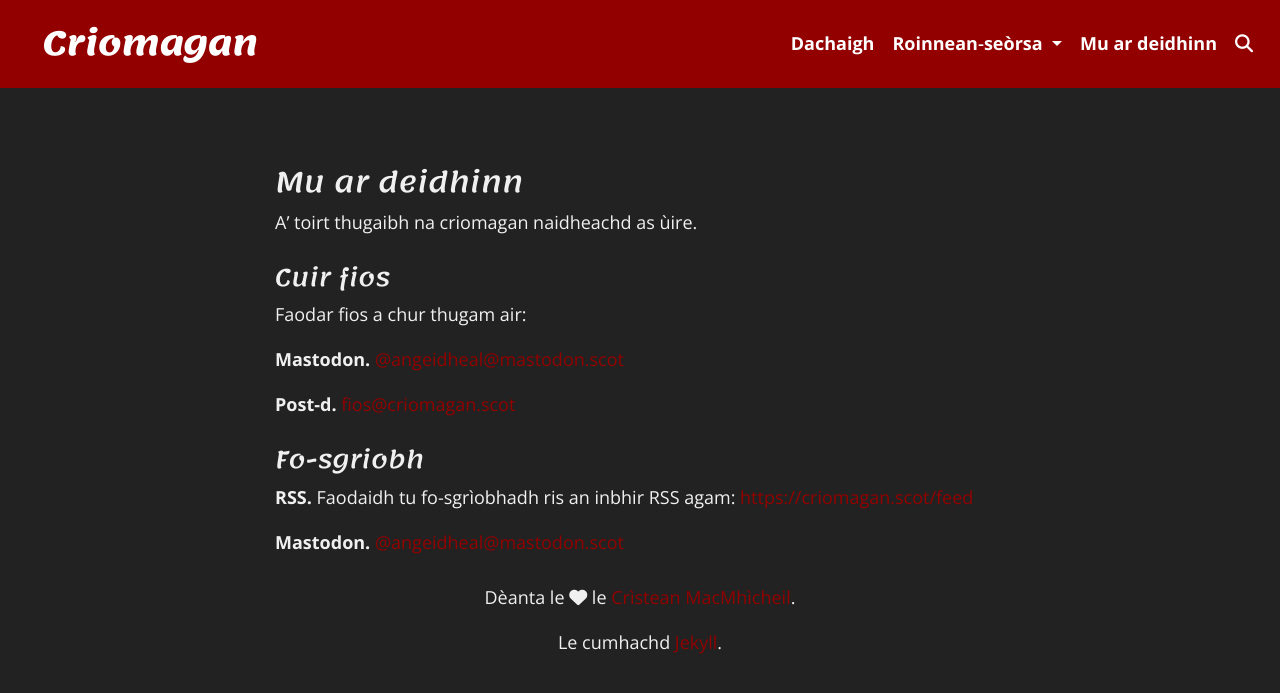
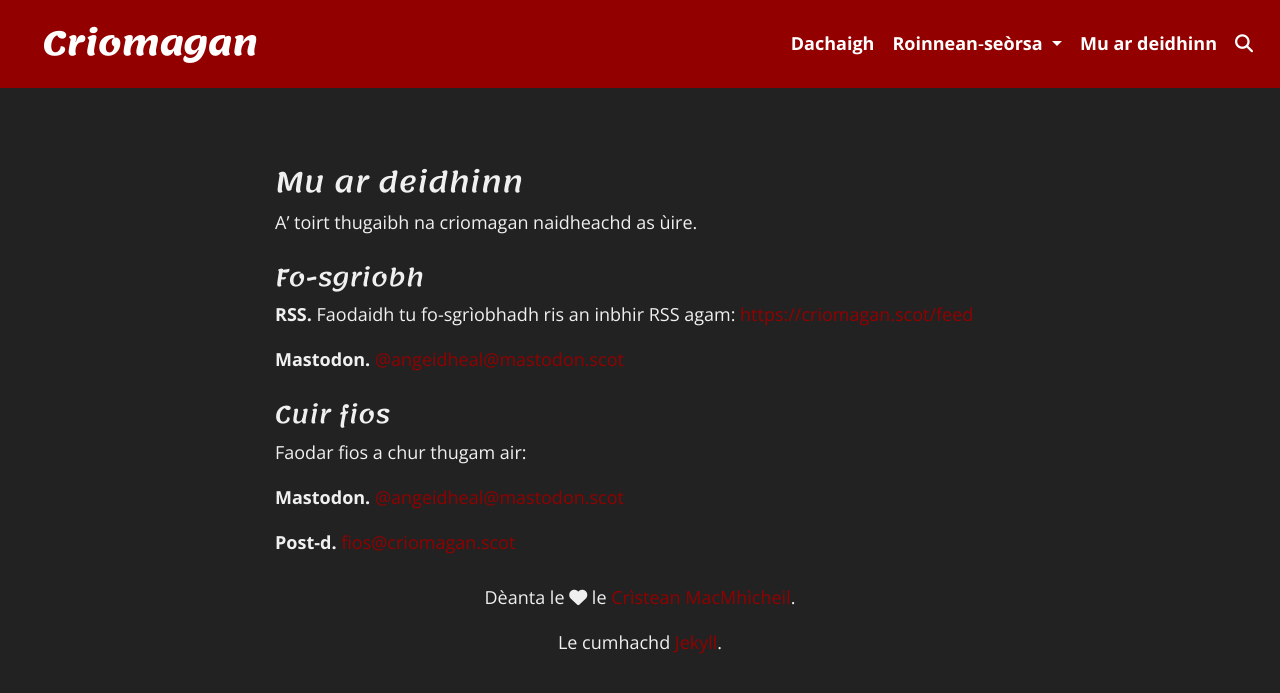
Before and after one commit to angeidheal/angeidheal.github.io, a Jekyll site: the page built from mu-ar-dheidhinn.md, in a window 1280 px wide. Shown: the top 693 px of the page. Built offline with Jekyll 4.4.1, drawn with Linux system fonts in a browser that asks for light colours; nearby versions of some CDN libraries; part of the change alters nothing that is shown.

```diff
--- a/mu-ar-dheidhinn.md
+++ b/mu-ar-dheidhinn.md
@@ -6,6 +6,12 @@ permalink: /mu-ar-deidhinn/
 
 A' toirt thugaibh na criomagan naidheachd as ùire.
 
+#### Fo-sgriobh
+
+**RSS.** Faodaidh tu fo-sgrìobhadh ris an inbhir RSS agam: [https://criomagan.scot/feed](https://criomagan.scot/feed)
+
+**Mastodon.** [@angeidheal@mastodon.scot](https:www.mastodon.scot/@angeidheal)
+
 #### Cuir fios
 
 Faodar fios a chur thugam air:
@@ -13,9 +19,3 @@ Faodar fios a chur thugam air:
 **Mastodon.** [@angeidheal@mastodon.scot](https:www.mastodon.scot/@angeidheal)
 
 **Post-d.** [fios@criomagan.scot](mailto:fios@criomagan.scot)
-
-#### Fo-sgriobh
-
-**RSS.** Faodaidh tu fo-sgrìobhadh ris an inbhir RSS agam: [https://criomagan.scot/feed](https://criomagan.scot/feed)
-
-**Mastodon.** [@angeidheal@mastodon.scot](https:www.mastodon.scot/@angeidheal)
```
